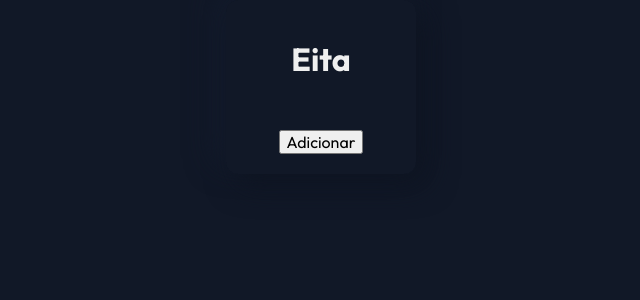
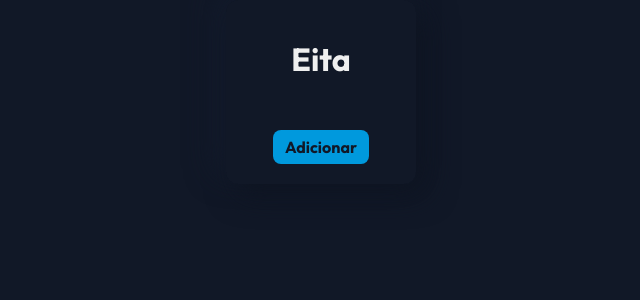
Before and after one commit to Guilherme-Silva0/tests, a React (Vite) app in the folder itcss/: page / in a window 1280 px wide. Shown: the top 300 px of the page, without its empty margins (319-959 px from the left). Built offline with nearby package versions, Linux system fonts and the light colour scheme.

Commit message:
estilizando button

```diff
--- a/itcss/src/objects/Button/index.jsx
+++ b/itcss/src/objects/Button/index.jsx
@@ -1,5 +1,11 @@
+import "./styles.css";
+
 const Button = ({ children, onClick }) => {
-  return <button onClick={onClick}>{children}</button>;
+  return (
+    <button className="button" onClick={onClick}>
+      {children}
+    </button>
+  );
 };
 
 export default Button;
--- a/itcss/src/objects/Button/styles.css
+++ b/itcss/src/objects/Button/styles.css
@@ -0,0 +1,35 @@
+.button {
+  border: none;
+  background-color: var(--color-fist);
+  color: var(--color-negative);
+  font-weight: bold;
+  border-radius: 8px;
+  padding: 8px 12px;
+  cursor: pointer;
+  transition: opacity 0.4s;
+}
+
+.button:hover {
+  opacity: 0.6;
+}
+
+.button:active {
+  animation: active-button 0.2s linear;
+}
+
+@keyframes active-button {
+  0% {
+    position: relative;
+    transform: scale(1);
+  }
+
+  50% {
+    position: relative;
+    transform: scale(0.9);
+  }
+
+  100% {
+    position: relative;
+    transform: scale(1);
+  }
+}
```
